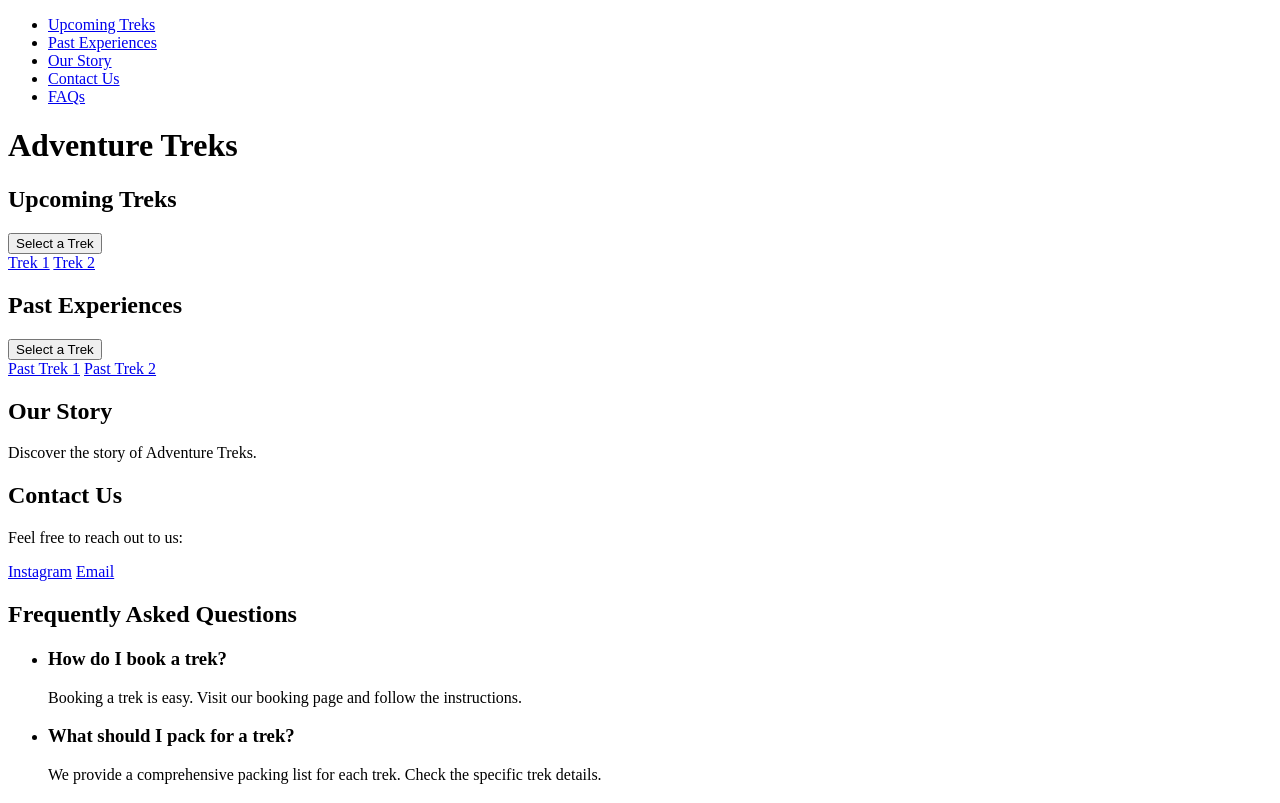
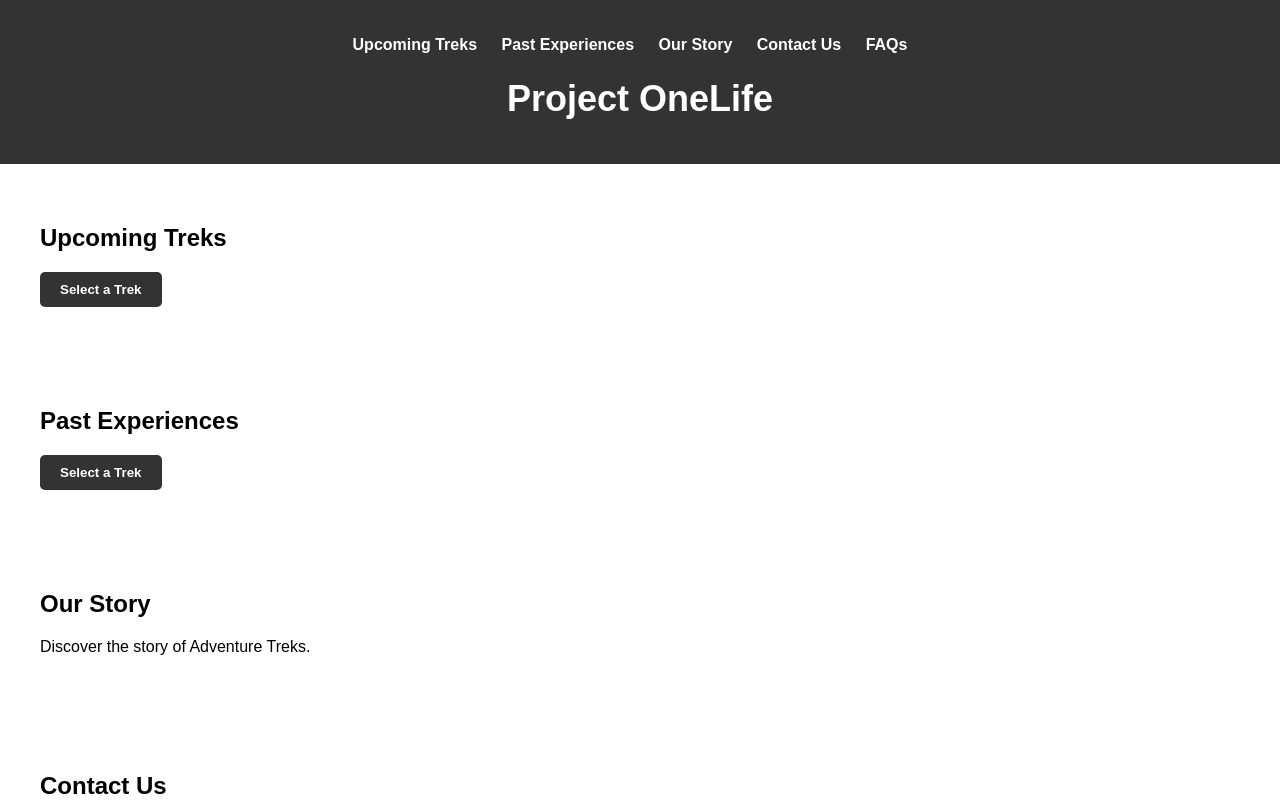
Before and after one commit to projectonelife/projectonelife, a plain HTML site: page index.html in a window 1280 px wide. Shown: the top 803 px of the page. Drawn offline with Linux system fonts and the light colour scheme.

Commit message:
first release

```diff
--- a/index.html
+++ b/index.html
@@ -1,7 +1,7 @@
 <!DOCTYPE html>
 <html>
 <head>
-    <title>Adventure Treks</title>
+    <title>Project OneLife</title>
     <link rel="stylesheet" type="text/css" href="style.css">
 </head>
 <body>
@@ -15,7 +15,7 @@
                 <li><a href="#faqs">FAQs</a></li>
             </ul>
         </nav>
-        <h1>Adventure Treks</h1>
+        <h1>Project OneLife</h1>
     </header>
 
     <section id="upcoming-treks">
@@ -23,8 +23,8 @@
         <div class="dropdown">
             <button class="dropbtn">Select a Trek</button>
             <div class="dropdown-content">
-                <a href="trek1.html">Trek 1</a>
-                <a href="trek2.html">Trek 2</a>
+                <a href="Gokarna.html">Gokarna</a>
+                <a href="Ladakh.html">Ladakh</a>
                 <!-- Add more trek links here -->
             </div>
         </div>
@@ -35,8 +35,8 @@
         <div class="dropdown">
             <button class="dropbtn">Select a Trek</button>
             <div class="dropdown-content">
-                <a href="past-trek1.html">Past Trek 1</a>
-                <a href="past-trek2.html">Past Trek 2</a>
+                <a href="skandagiri.html">Skandagiri Sunrise Trek</a>
+                <a href="uttaribetta.html">Uttari Betta Trek</a>
                 <!-- Add more past trek links here -->
             </div>
         </div>
--- /dev/null
+++ b/style.css
@@ -0,0 +1,102 @@
+/* Global Styles */
+body {
+    font-family: Arial, sans-serif;
+    margin: 0;
+    padding: 0;
+}
+
+header {
+    background-color: #333;
+    color: #fff;
+    text-align: center;
+    padding: 20px;
+}
+
+nav ul {
+    list-style: none;
+    padding: 0;
+}
+
+nav ul li {
+    display: inline;
+    margin-right: 20px;
+}
+
+nav ul li a {
+    text-decoration: none;
+    color: #fff;
+    font-weight: bold;
+}
+
+h1 {
+    font-size: 36px;
+}
+
+section {
+    padding: 40px;
+}
+
+/* Dropdown Styles */
+.dropdown {
+    position: relative;
+    display: inline-block;
+}
+
+.dropbtn {
+    background-color: #333;
+    color: #fff;
+    padding: 10px 20px;
+    border: none;
+    cursor: pointer;
+    border-radius: 5px;
+    font-weight: bold;
+}
+
+.dropdown-content {
+    display: none;
+    position: absolute;
+    background-color: #fff;
+    min-width: 160px;
+    box-shadow: 0px 8px 16px 0px rgba(0,0,0,0.2);
+    z-index: 1;
+}
+
+.dropdown-content a {
+    color: #333;
+    padding: 12px 16px;
+    text-decoration: none;
+    display: block;
+}
+
+.dropdown-content a:hover {
+    background-color: #333;
+    color: #fff;
+}
+
+.dropdown:hover .dropdown-content {
+    display: block;
+}
+
+/* Links Styles */
+a {
+    text-decoration: none;
+    color: #333;
+    font-weight: bold;
+}
+
+a:hover {
+    color: #666;
+}
+
+/* FAQs Styles */
+ul {
+    list-style: none;
+}
+
+li {
+    margin-bottom: 20px;
+}
+
+h3 {
+    font-size: 18px;
+}
```
Also changed, not shown: gokarna.html (added, +23 -0 lines), ladakh.html (added, +23 -0 lines), skandagiri.html (added), uttaribetta.html (added).
